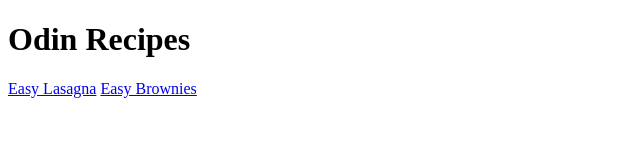
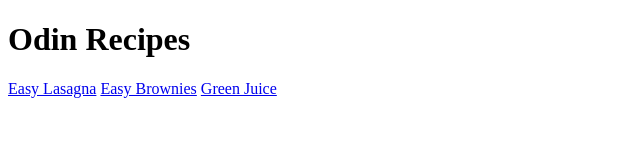
Before and after one commit to michaeljoel/odin-recipes, a plain HTML site: page index.html in a window 1280 px wide. Shown: the full height of the page, 0-640 px from the left. Drawn offline with Linux system fonts and the light colour scheme.

Commit message:
Link green juice to the index
Add a link from index to green juice to allow users to view the recipe

```diff
--- a/index.html
+++ b/index.html
@@ -8,5 +8,6 @@
     <h1>Odin Recipes</h1>
     <a href="recipes/lasagna.html">Easy Lasagna</a>
     <a href="recipes/brownies.html">Easy Brownies</a>
+    <a href="recipes/green-juice.html">Green Juice</a>
   </body>
 </html>
```
